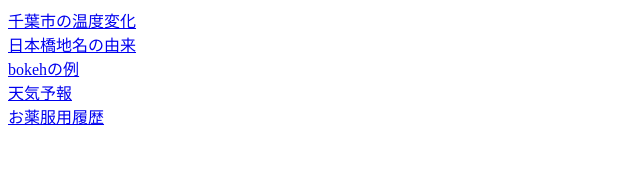
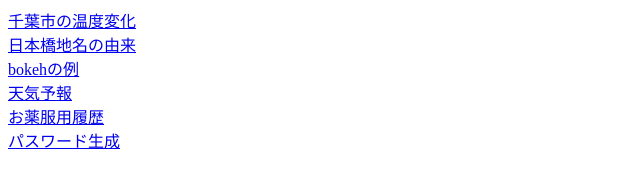
Before and after one commit to masatt/masatt.github.io, a plain HTML site: page index.html in a window 1280 px wide. Shown: the whole page, without its empty margins (0-640 px from the left). Drawn offline with Linux system fonts and the light colour scheme.

Commit message:
Update index.html, add random.html

```diff
--- a/index.html
+++ b/index.html
@@ -7,3 +7,5 @@
 <a href="weather.html">天気予報</a>
 </br>
 <a href="MedicationTracker.html">お薬服用履歴</a>
+</br>
+<a href="random.html">パスワード生成</a>
```
